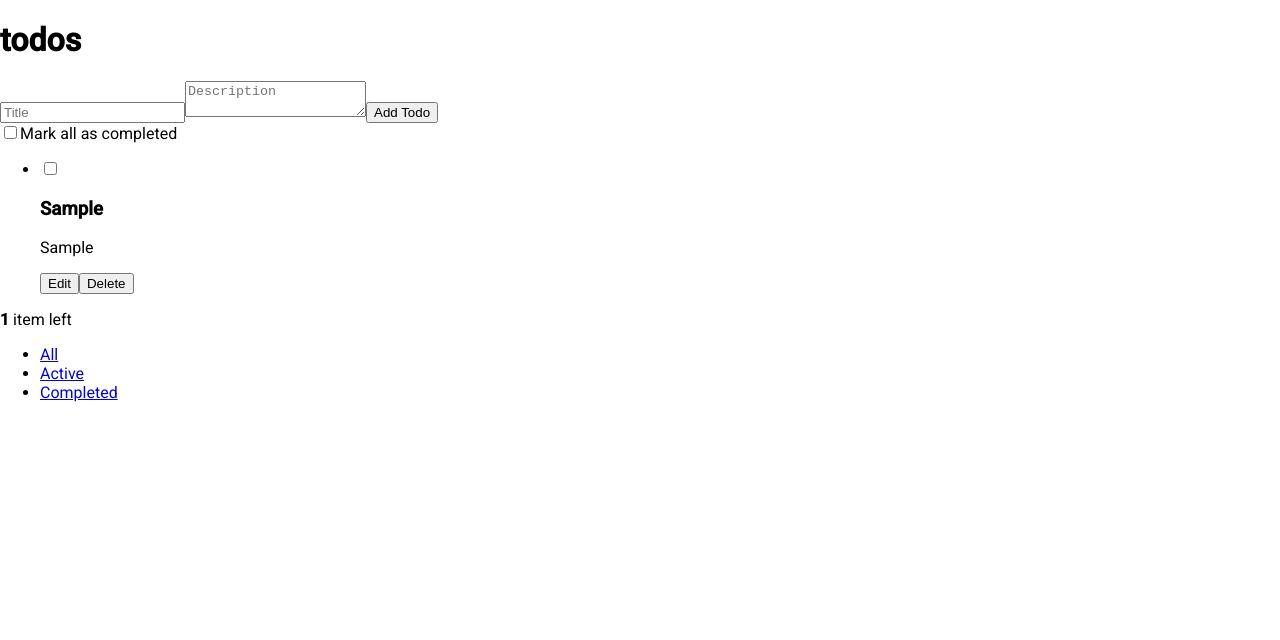
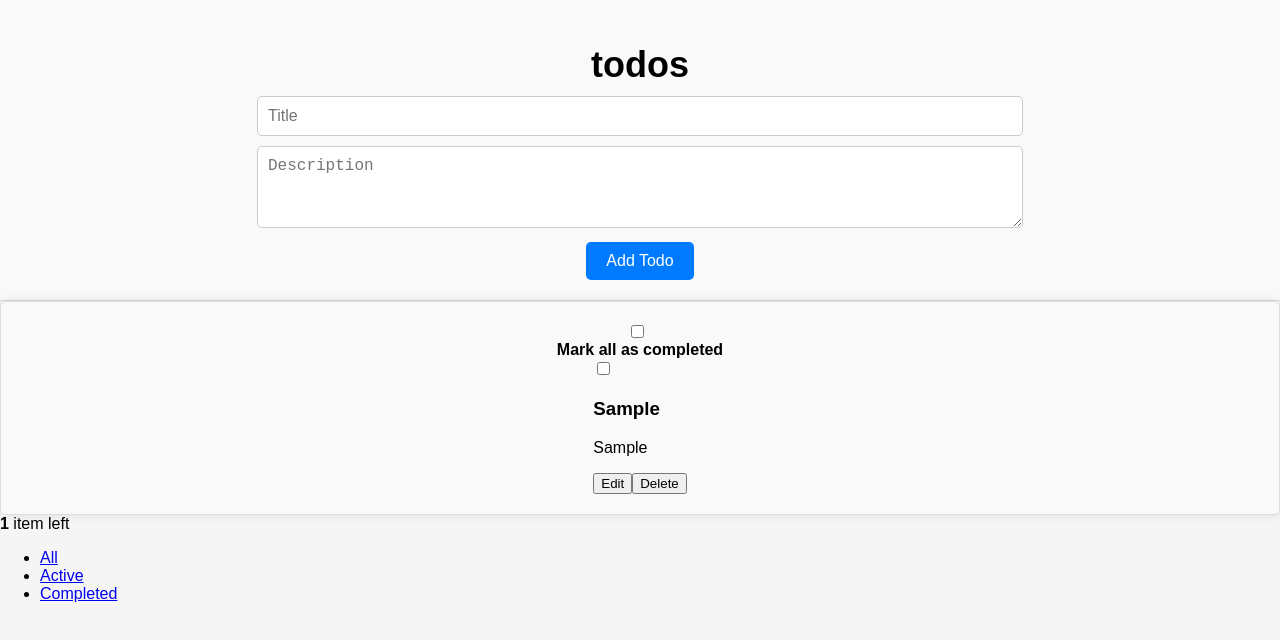
Before and after one commit to solonkonora/plan-it, an Angular app in the folder angular-todo/: page / in a window 1280 px wide. Both pictures are taken after typing "Sample", "Sample" into the empty fields and a click on the button "Add Todo". Shown: the top 640 px of the page. Built offline with nearby package versions, Linux system fonts and the light colour scheme.

Commit message:
add style for the header component

```diff
--- /dev/null
+++ b/angular-todo/src/app/todos/components/header/header.component.css
@@ -0,0 +1,47 @@
+.header {
+    background-color: #f9f9f9;
+    padding: 20px;
+    border-bottom: 1px solid #ddd;
+    text-align: center;
+  }
+
+  .header h1 {
+    font-size: 36px;
+    font-weight: bold;
+    margin-bottom: 10px;
+  }
+
+  .new-todo-title {
+    width: 60%;
+    padding: 10px;
+    font-size: 16px;
+    border: 1px solid #ccc;
+    border-radius: 5px;
+    margin-bottom: 10px;
+  }
+
+  .new-todo-description {
+    width: 60%;
+    height: 60px;
+    padding: 10px;
+    font-size: 16px;
+    border: 1px solid #ccc;
+    border-radius: 5px;
+    margin-bottom: 10px;
+  }
+
+  button {
+    background-color: #007bff;
+    color: white;
+    border: none;
+    padding: 10px 20px;
+    font-size: 16px;
+    cursor: pointer;
+    border-radius: 5px;
+    display: block;
+    margin:auto;
+  }
+
+  button:hover {
+    background-color: #0056b3;
+  }
--- /dev/null
+++ b/angular-todo/src/app/todos/components/main/main.component.css
@@ -0,0 +1,65 @@
+.main {
+    display: flex;
+    flex-direction: column;
+    align-items: center;
+    padding: 20px;
+    background-color: #f9f9f9;
+    border: 1px solid #ddd;
+    border-radius: 5px;
+    box-shadow: 0 0 10px rgba(0, 0, 0, 0.1);
+  }
+
+  .hidden {
+    display: none;
+  }
+
+  .toggle-all {
+    margin-right: 10px;
+  }
+
+  label[for="toggle-all"] {
+    font-size: 16px;
+    font-weight: bold;
+  }
+
+  .todo-list {
+    list-style: none;
+    padding: 0;
+    margin: 0;
+  }
+
+  .todo-list li {
+    padding: 10px;
+    border-bottom: 1px solid #ccc;
+  }
+
+  .todo-list li:last-child {
+    border-bottom: none;
+  }
+
+  .todo-list li:hover {
+    background-color: #c72d2d;
+  }
+
+  .completed {
+    text-decoration: line-through;
+    color: #999;
+  }
+
+  .editing {
+    background-color: #f0f0f0;
+  }
+
+  .destroy {
+    background-color: red;
+    color: white;
+    border: none;
+    padding: 5px 10px;
+    cursor: pointer;
+    border-radius: 3px;
+    float: right;
+  }
+
+  .destroy:hover {
+    background-color: darkred;
+  }
--- a/angular-todo/src/app/todos/components/main/main.component.ts
+++ b/angular-todo/src/app/todos/components/main/main.component.ts
@@ -7,6 +7,7 @@ import { TodoComponent } from '../todo/todo.component';
 @Component({
   selector: 'app-todos-main',
   templateUrl: './main.component.html',
+  styleUrls: ['./main.component.css'],
   standalone: true,
   imports: [CommonModule, TodoComponent],
 })
--- a/angular-todo/src/app/todos/todos.component.ts
+++ b/angular-todo/src/app/todos/todos.component.ts
@@ -2,6 +2,7 @@ import { Component } from '@angular/core';
 import { HeaderComponent } from './components/header/header.component';
 import { FooterComponent } from './components/footer/footer.component';
 import { MainComponent } from './components/main/main.component';
+import { CommonModule } from '@angular/common';
 
 @Component({
   selector: 'app-todos',
--- a/angular-todo/src/styles.css
+++ b/angular-todo/src/styles.css
@@ -1,4 +1,23 @@
 /* You can add global styles to this file, and also import other style files */
 
-html, body { height: 100%; }
-body { margin: 0; font-family: Roboto, "Helvetica Neue", sans-serif; }
+/* html, body { height: 100%; }
+body { margin: 0; font-family: Roboto, "Helvetica Neue", sans-serif; } */
+
+body {
+    margin: 0;
+    font-family: Arial, sans-serif;
+    background-color: #f5f5f5;
+  }
+
+  /* .main {
+    display: flex;
+    flex-direction: column;
+    padding: 20px;
+    background-color: #ffffff;
+    border-radius: 5px;
+    box-shadow: 0 0 10px rgba(0, 0, 0, 0.1);
+  } */
+
+  .hidden {
+    display: none;
+  }
```
Also changed, not shown: angular-todo/src/app/todos/components/header/header.component.ts (+1 -23 lines).
